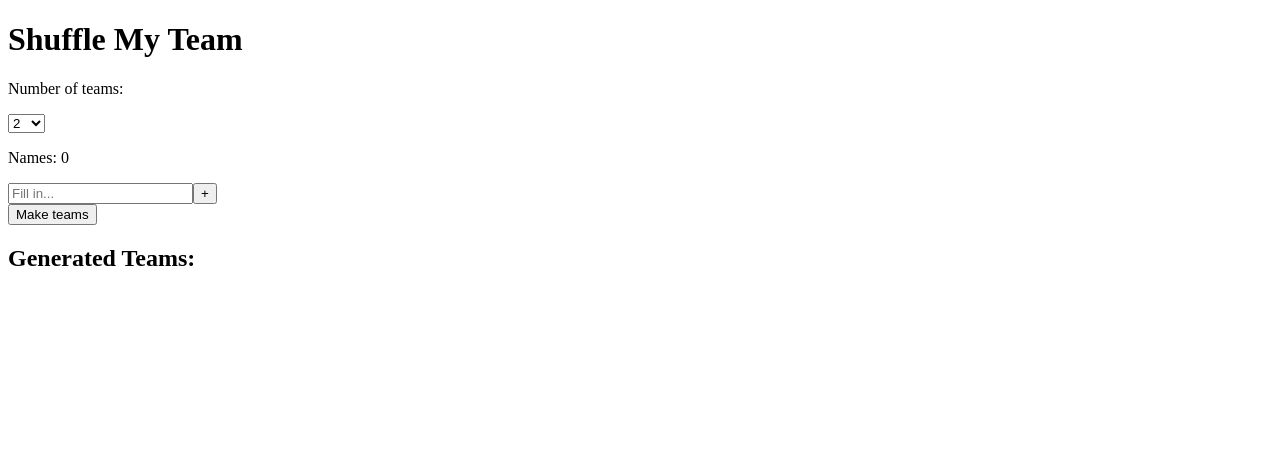
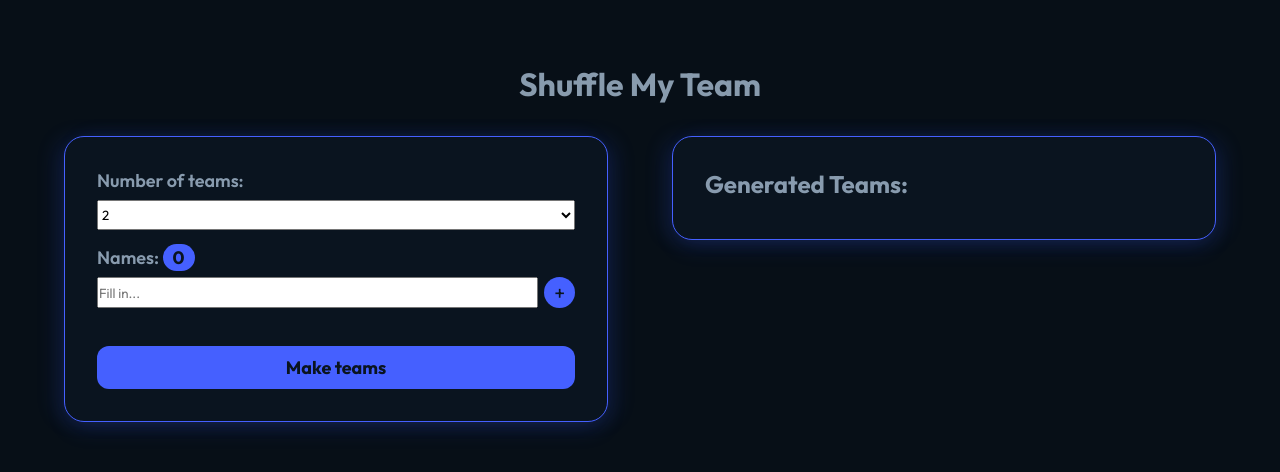
Before and after one commit to IzzetGunturk/Squadify, an Angular app: page / in a window 1280 px wide. Shown: the top 472 px of the page. Built offline with nearby package versions, Linux system fonts and the light colour scheme.

Commit message:
Styled the application

```diff
--- a/src/app/application/application.component.html
+++ b/src/app/application/application.component.html
@@ -26,7 +26,9 @@
         <div class="__playersInList">
           <div class="__playerAndDeleteButton" *ngFor="let player of playersList; let i = index;">
             <div class="__playerName">{{player}}</div>
-              <button (click)="deletePlayerFromList(i)">x</button>
+            <svg (click)="deletePlayerFromList(i)" xmlns="http://www.w3.org/2000/svg" fill="none" viewBox="0 0 24 24" stroke-width="1.5" stroke="currentColor" class="">
+              <path stroke-linecap="round" stroke-linejoin="round" d="M6 18 18 6M6 6l12 12" />
+            </svg>
           </div>
         </div>
         <div class="__errorMessage">{{errorMessage}}</div>
--- a/src/app/application/application.component.scss
+++ b/src/app/application/application.component.scss
@@ -0,0 +1,219 @@
+$--background-color: #0A141F;
+$--text-color: #94a7bbeb;
+$--lightblue: #4560FF;
+
+
+.__container {
+    display: flex;
+    flex-direction: column;
+    padding-top: 64px;
+    gap: 32px;
+
+    .__titleContainer {
+        display: flex;
+        align-items: center;
+        justify-content: center;
+        color: $--text-color;
+    }
+
+    .__containerBody {
+        display: flex;
+        flex-direction: row;
+        gap: 64px;
+        align-items: flex-start;
+        justify-content: center;
+        padding-left: 64px;
+        padding-right: 64px;
+
+        @media only screen and (max-width: 480px){
+            padding-left: 16px;
+            padding-right: 16px;
+            gap: 16px;
+        }
+
+        @media only screen and (max-width: 980px){
+            padding-left: 32px;
+            padding-right: 32px;
+            gap: 32px;
+        }
+
+        @media only screen and (max-width: 680px){
+            flex-direction: column;
+        }
+
+        .__sectionAddPlayersToList {
+            display: flex;
+            flex-direction: column;
+            gap: 16px;
+            width: 100%;
+            background-color: $--background-color;
+            color: $--text-color;
+            padding: 32px;
+            border-radius: 20px;
+            font-size: 18px;
+            font-weight: 600;
+            border: 1px solid $--lightblue;
+            box-shadow: 0px 10px 20px 0px rgba(69, 96, 255, 0.1),
+            10px 0px 20px 0px rgba(69, 96, 255, 0.1),
+            -10px 0px 20px 0px rgba(69, 96, 255, 0.1);
+
+            .__optionNumbers {
+                display: flex;
+                flex-direction: column;
+                gap: 8px;
+
+                select {
+                    height: 30px;
+                }
+            }
+
+            .__inputSearch {
+                display: flex;
+                flex-direction: column;
+                gap: 8px;
+                font-size: 18px;
+
+                span {
+                    background-color: $--lightblue;
+                    color: $--background-color;
+                    padding: 2px 10px;
+                    border-radius: 50px;
+                    font-weight: bold;
+                }
+
+                .__inputButton {
+                    display: flex;
+                    flex-direction: row;
+                    gap: 6px;
+
+                    input {
+                        width: 100%;
+                    }
+
+                    button {
+                        background-color: $--lightblue;
+                        color: $--background-color;
+                        border: none;
+                        border-radius: 100px;
+                        padding: 3px 10px;
+                        font-size: 20px;
+                        cursor: pointer;
+
+                        &:hover {
+                            box-shadow: 0px 10px 20px 0px rgba(69, 96, 255, 0.1),
+                        10px 0px 20px 0px rgba(69, 96, 255, 0.1),
+                        -10px 0px 20px 0px rgba(69, 96, 255, 0.1);
+                        transition-duration: .2s;
+                        background-color: #445bee;
+                        }
+                    }
+                }
+            }
+
+            .__playersSection {
+                display: flex;
+                flex-direction: column;
+                gap: 6px;
+
+                .__playersInList {
+                    display: flex;
+                    flex-direction: row;
+                    gap: 8px;
+                    width: 100%;
+                    flex-wrap: wrap;
+
+                    .__playerAndDeleteButton {
+                        display: flex;
+                        flex-direction: row;
+                        gap: 6px;
+                        align-items: center;
+                        justify-content: center;
+                        background-color: #1d296c;
+                        color: #fff;
+                        border: 1px solid $--lightblue;
+                        border-radius: 15px;
+                        padding: 6px;
+                        font-size: 14px;
+
+                        .__playername {
+                            margin-bottom: 5px;
+                        }
+
+                        svg {
+                            width: 16px;
+                            cursor: pointer;
+                            color: #fff;
+                        }
+                    }
+                }
+            }
+
+            .__errorMessage {
+                color: red;
+                display: flex;
+                padding-top: -10px;
+            }
+
+            .__makeTeamsButton {
+                display: flex;
+                flex-direction: column;
+
+                button {
+                    background-color: $--lightblue;
+                    color: $--background-color;
+                    border: none;
+                    padding: 10px 12px;
+                    border-radius: 12px;
+                    font-weight: bold;
+                    font-size: 18px;
+                    cursor: pointer;
+
+                    &:hover {
+                        box-shadow: 0px 10px 20px 0px rgba(69, 96, 255, 0.1),
+                        10px 0px 20px 0px rgba(69, 96, 255, 0.1),
+                        -10px 0px 20px 0px rgba(69, 96, 255, 0.1);
+                        transition-duration: .2s;
+                        background-color: #445bee;
+                    }
+                }
+            }
+        }
+
+        .__generateTeams {
+            background-color: $--background-color;
+            color: $--text-color;
+            padding: 32px;
+            border-radius: 20px;
+            width: 100%;
+            border: 1px solid $--lightblue;
+            box-shadow: 0px 10px 20px 0px rgba(69, 96, 255, 0.1),
+            10px 0px 20px 0px rgba(69, 96, 255, 0.1),
+            -10px 0px 20px 0px rgba(69, 96, 255, 0.1);
+
+            h2 {
+                padding-bottom: 8px;
+            }
+
+            .__teamsContainer {
+                display: flex;
+                flex-direction: column;
+                gap: 16px;
+
+                .__teamSection {
+                    background-color: #1d296c;
+                    color: #fff;
+                    border: 1px solid $--lightblue;
+                    border-radius: 15px;
+                    padding: 12px;
+
+                    .__playersInTeam {
+                        display: flex;
+                        flex-direction: row;
+                        gap: 2px;
+                        color: $--text-color;
+                    }
+                }
+            }
+        }
+    }
+}
--- a/src/styles.scss
+++ b/src/styles.scss
@@ -1 +1,13 @@
 /* You can add global styles to this file, and also import other style files */
+@import url('https://fonts.googleapis.com/css2?family=Outfit:wght@100;200;300;400;500;600;700;800;900&display=swap');
+
+*{
+  margin: 0;
+  padding: 0;
+  box-sizing: border-box;
+  font-family: 'Outfit', sans-serif;
+}
+
+body {
+  background-color: #070F17;
+}
```
Lines whose indentation alone changed are shown as unchanged.
